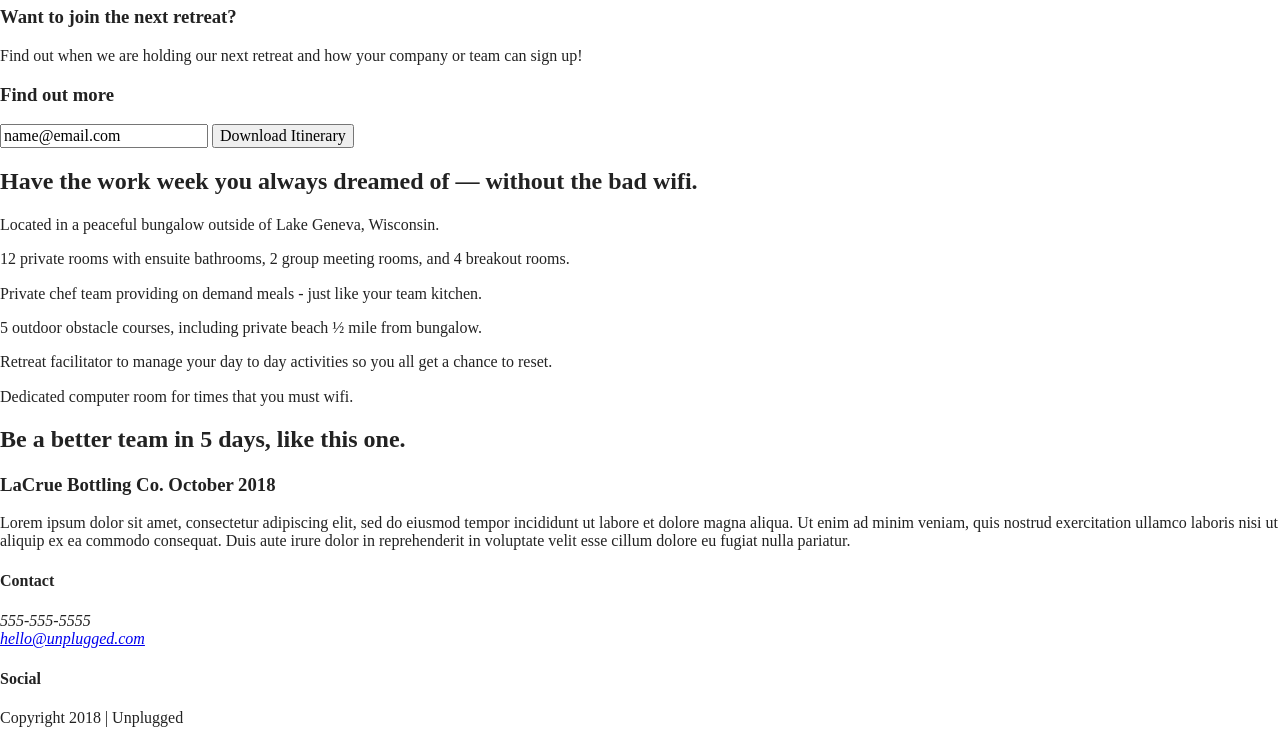
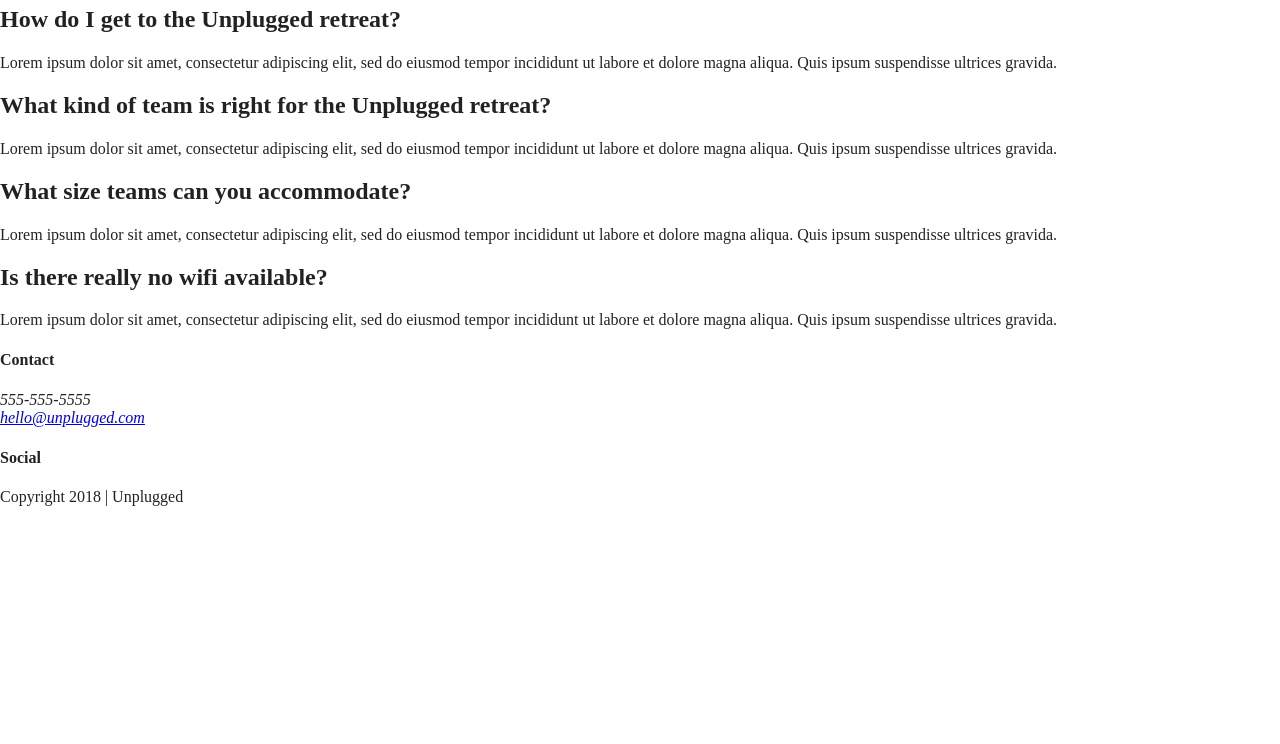
Before and after one commit to avapluse/unplugged-retreat, a website built with Parcel: page faq/index.html in a window 1280 px wide. Shown: the part 234-978 px from the top of the page. After the commit the page ends 800 px from the top, so only its background shows below. Built offline with nearby package versions, Linux system fonts and the light colour scheme; files whose address does not match are found by name.

Commit message:
Created shell and added content to faq page

```diff
--- a/faq/index.html
+++ b/faq/index.html
@@ -41,94 +41,49 @@
 
     <section class="hero-area">
       <div class="content-wrapper">
-        <h1>Retreat from the desk, return refreshed.</h1>
+        <h1>Frequently Asked Questions</h1>
       </div>
     </section>
 
-    <aside>
-      <div class="content-wrapper">
-        <div class="form-description">
-          <h3>Want to join the next retreat?</h3>
-          <p>
-            Find out when we are holding our next retreat and how your company or team can sign up!
-          </p>
-        </div>
-        <div class="form">
-          <h3>Find out more</h3>
-          <input type="text" name="name" value="name@email.com">
-          <input type="button" value="Download Itinerary">
-        </div>
-      </div> <!-- aside content wrapper ends -->
-    </aside>
-
     <section class="features">
       <div class="content-wrapper">
-        <h2>Have the work week you always dreamed of — without the bad wifi.</h2>
         <div class="features-items">
           <article>
-            <p class="fontawesome-icon">
-            </p>
+            <h2>How do I get to the Unplugged retreat?</h2>
             <p class="features-item-description">
-              Located in a peaceful bungalow outside of Lake Geneva, Wisconsin.
+              Lorem ipsum dolor sit amet, consectetur adipiscing elit, sed do eiusmod tempor incididunt ut labore et dolore magna aliqua. Quis ipsum suspendisse ultrices gravida.
             </p>
           </article>
+        </div>
+        <div class="features-items">
           <article>
-            <p class="fontawesome-icon">
-            </p>
+            <h2>What kind of team is right for the Unplugged retreat?</h2>
             <p class="features-item-description">
-              12 private rooms with ensuite bathrooms, 2 group meeting rooms, and 4 breakout rooms.
+              Lorem ipsum dolor sit amet, consectetur adipiscing elit, sed do eiusmod tempor incididunt ut labore et dolore magna aliqua. Quis ipsum suspendisse ultrices gravida.
             </p>
           </article>
+        </div>
+        <div class="features-items">
           <article>
-            <p class="fontawesome-icon">
-            </p>
+            <h2>What size teams can you accommodate?</h2>
             <p class="features-item-description">
-              Private chef team providing on demand meals - just like your team kitchen.
+              Lorem ipsum dolor sit amet, consectetur adipiscing elit, sed do eiusmod tempor incididunt ut labore et dolore magna aliqua. Quis ipsum suspendisse ultrices gravida.
             </p>
           </article>
+        </div>
+        <div class="features-items">
           <article>
-            <p class="fontawesome-icon">
-            </p>
+            <h2>Is there really no wifi available?</h2>
             <p class="features-item-description">
-              5 outdoor obstacle courses, including private beach ½ mile from bungalow.
-            </p>
-          </article>
-          <article>
-            <p class="fontawesome-icon">
-            </p>
-            <p class="features-item-description">
-              Retreat facilitator to manage your day to day activities so you all get a chance to reset.
-            </p>
-          </article>
-          <article>
-            <p class="fontawesome-icon">
-            </p>
-            <p class="features-item-description">
-              Dedicated computer room for times that you must wifi.
+              Lorem ipsum dolor sit amet, consectetur adipiscing elit, sed do eiusmod tempor incididunt ut labore et dolore magna aliqua. Quis ipsum suspendisse ultrices gravida.
             </p>
           </article>
         </div>
       </div>
     </section>
 
-    <section class="reviews">
-      <div class="content-wrapper">
-        <h2>Be a better team in 5 days, like this one.</h2>
-        <article>
-          <div>
-            <h3>LaCrue Bottling Co. October 2018</h3>
-            <p>
-              Lorem ipsum dolor sit amet, consectetur adipiscing elit, sed do eiusmod tempor incididunt ut labore et
-              dolore magna aliqua. Ut enim ad minim veniam, quis nostrud exercitation ullamco laboris nisi ut aliquip
-              ex ea commodo consequat. Duis aute irure dolor in reprehenderit in voluptate velit esse cillum dolore eu
-              fugiat nulla pariatur.
-            </p>
-          </div>
-        </article>
-      </div>
-    </section>
+  </main>
 
-  </main>
 
   <footer>
     <div class="content-wrapper">
```
